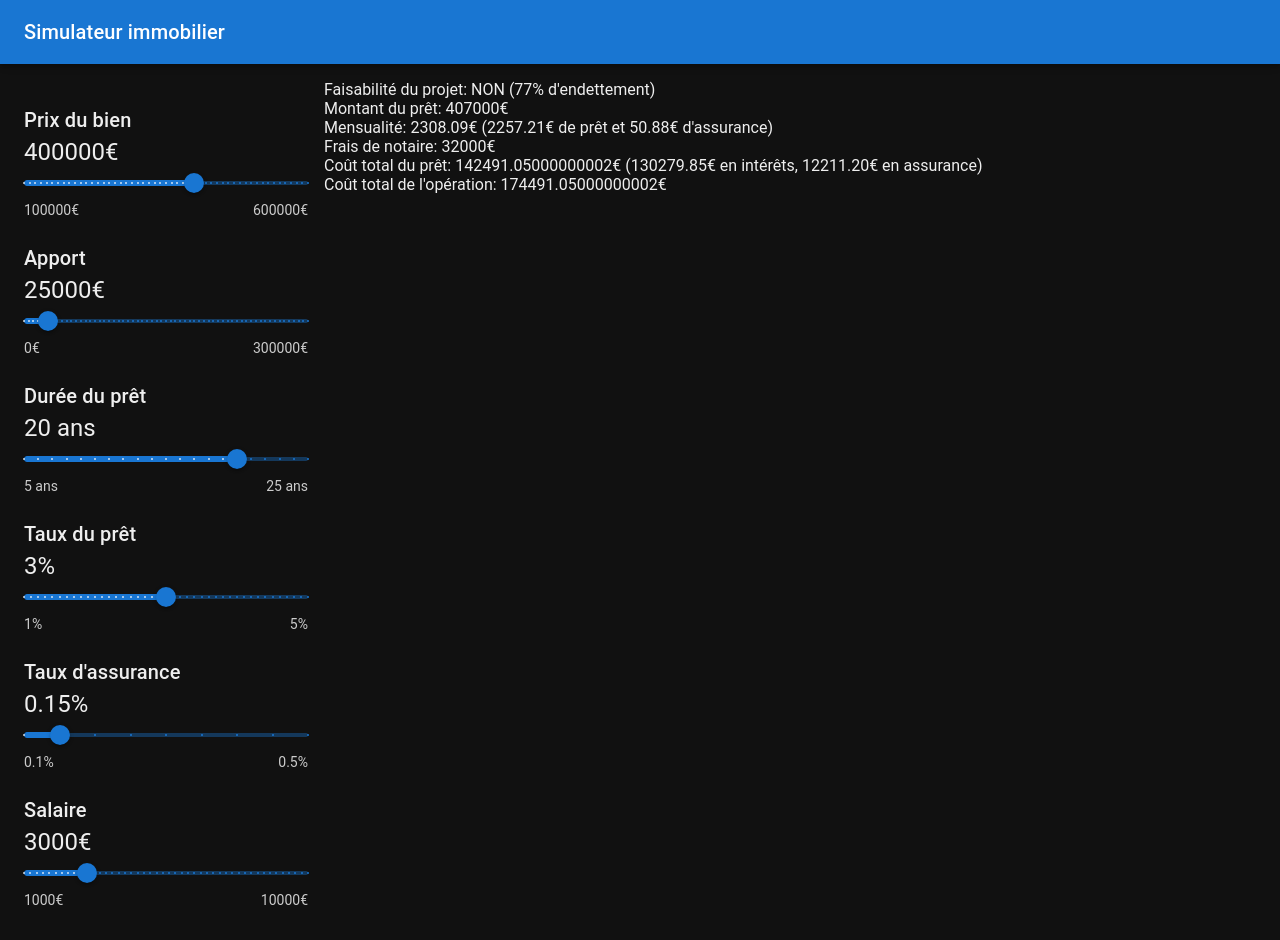
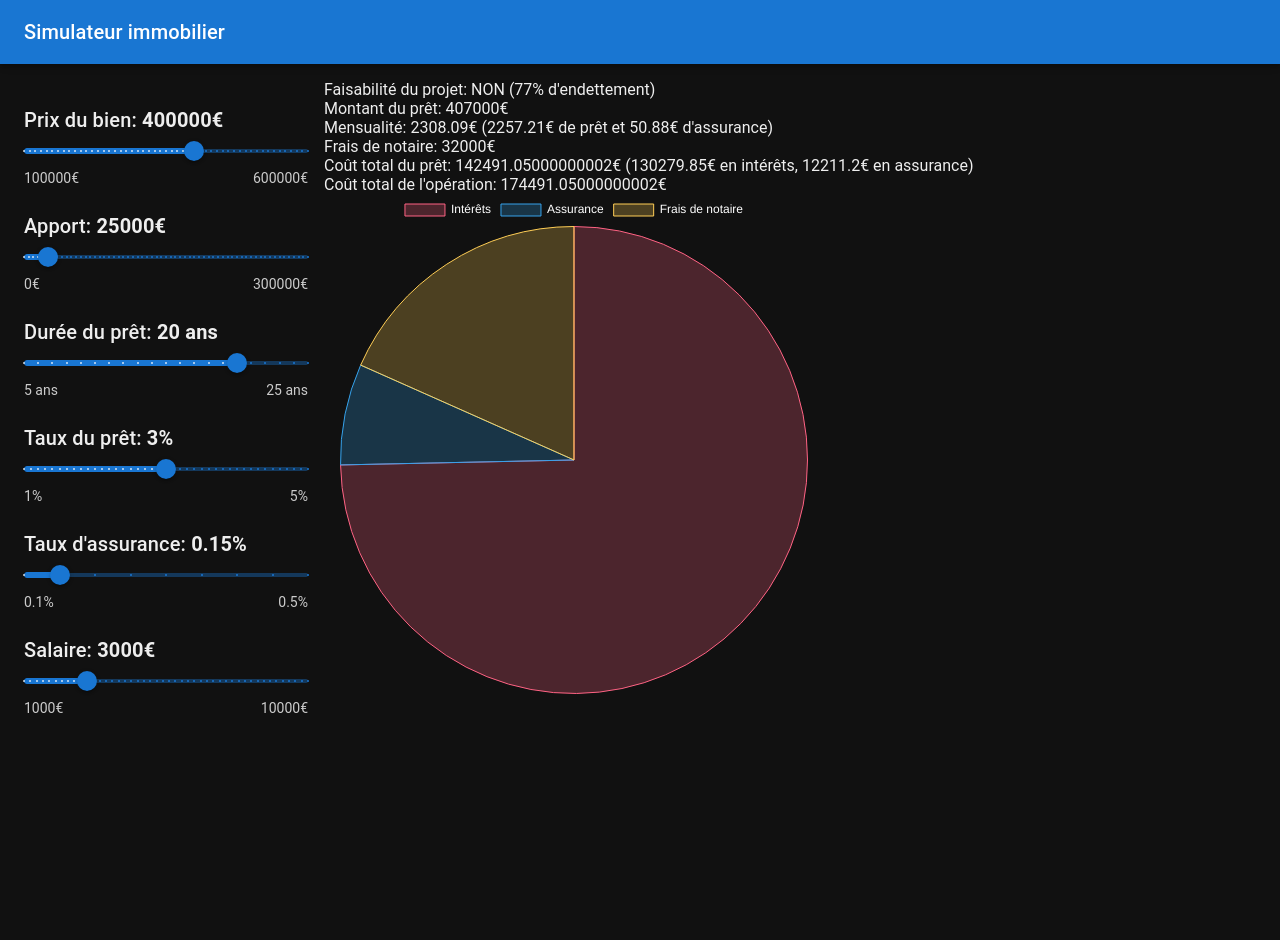
Before and after one commit to Yozamu/real-estate-simulator, a React (Create React App) app: page / in a window 1280 px wide. After the commit the page ends 800 px from the top, so only its background shows below. Built offline with nearby package versions, Linux system fonts and the light colour scheme.

Commit message:
feat: replaced Nivo by react-chartjs-2 (wip)

```diff
--- a/package.json
+++ b/package.json
@@ -9,8 +9,9 @@
     "@testing-library/jest-dom": "^5.16.5",
     "@testing-library/react": "^13.4.0",
     "@testing-library/user-event": "^13.5.0",
-    "nivo": "^0.31.0",
+    "chart.js": "^4.3.0",
     "react": "^18.2.0",
+    "react-chartjs-2": "^5.2.0",
     "react-dom": "^18.2.0",
     "react-scripts": "5.0.1",
     "web-vitals": "^2.1.4"
--- a/src/CustomSlider.jsx
+++ b/src/CustomSlider.jsx
@@ -14,10 +14,12 @@ const CustomSlider = ({
 }) => {
   return (
     <div className={className}>
-      <Typography variant="h6">{label}</Typography>
-      <Typography variant="h5">
-        {value}
-        {suffix}
+      <Typography variant="h6">
+        {label}:{' '}
+        <strong>
+          {value}
+          {suffix}
+        </strong>
       </Typography>
       <Slider
         onChange={(e, newVal) => setValue(field, newVal)}
--- a/src/SimulationResults.jsx
+++ b/src/SimulationResults.jsx
@@ -1,3 +1,8 @@
+import { Chart as ChartJS, ArcElement, Tooltip, Legend } from 'chart.js';
+import { Pie } from 'react-chartjs-2';
+
+ChartJS.register(ArcElement, Tooltip, Legend);
+
 const SimulationResults = ({ className, data }) => {
   const { price, input, interestRate, insuranceRate, salary, years } = data;
   const notaryFees = price * 0.08;
@@ -22,10 +27,38 @@ const SimulationResults = ({ className, data }) => {
     leftToPay.push(leftToPay[i - 1] - capital[i]);
   }
 
-  const totalInterestCost = interests.reduce((acc, curr) => acc + curr, 0).toFixed(2);
-  const totalInsuranceCost = (monthlyInsuranceCost * years * 12).toFixed(2);
-  const totalLoanCost = +totalInterestCost + +totalInsuranceCost;
-  const totalCost = +totalLoanCost + +notaryFees;
+  const totalInterestCost = +interests.reduce((acc, curr) => acc + curr, 0).toFixed(2);
+  const totalInsuranceCost = +(monthlyInsuranceCost * years * 12).toFixed(2);
+  const totalLoanCost = totalInterestCost + totalInsuranceCost;
+  const totalCost = totalLoanCost + notaryFees;
+
+  const pieData = {
+    labels: ['Intérêts', 'Assurance', 'Frais de notaire'],
+    datasets: [
+      {
+        label: 'Montant',
+        data: [totalInterestCost, totalInsuranceCost, notaryFees],
+        backgroundColor: [
+          'rgba(255, 99, 132, 0.25)',
+          'rgba(54, 162, 235, 0.25)',
+          'rgba(255, 206, 86, 0.25)',
+          'rgba(75, 192, 192, 0.2)',
+          'rgba(153, 102, 255, 0.2)',
+          'rgba(255, 159, 64, 0.2)',
+        ],
+        borderColor: [
+          'rgba(255, 99, 132, 1)',
+          'rgba(54, 162, 235, 1)',
+          'rgba(255, 206, 86, 1)',
+          'rgba(75, 192, 192, 1)',
+          'rgba(153, 102, 255, 1)',
+          'rgba(255, 159, 64, 1)',
+        ],
+        borderWidth: 1,
+      },
+    ],
+  };
+
   return (
     <div>
       <div>
@@ -40,6 +73,9 @@ const SimulationResults = ({ className, data }) => {
         Coût total du prêt: {totalLoanCost}€ ({totalInterestCost}€ en intérêts, {totalInsuranceCost}€ en assurance)
       </div>
       <div>Coût total de l'opération: {totalCost}€</div>
+      <div style={{ width: '500px' }}>
+        <Pie data={pieData} options={{ color: 'white' }} />
+      </div>
     </div>
   );
 };
```
Also changed, not shown: 2 other files (tests, documents, lock files or other folders).
